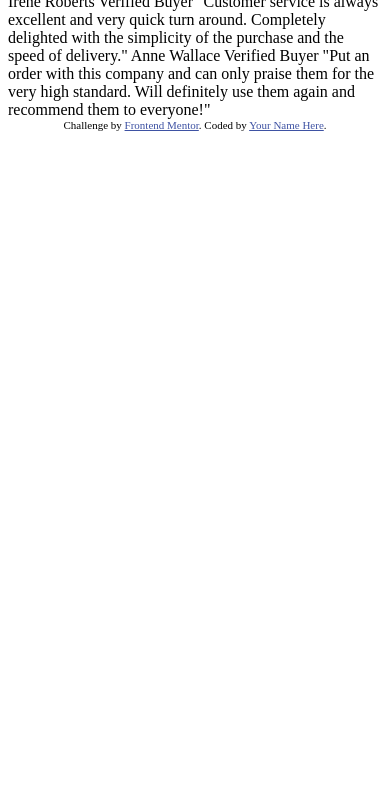
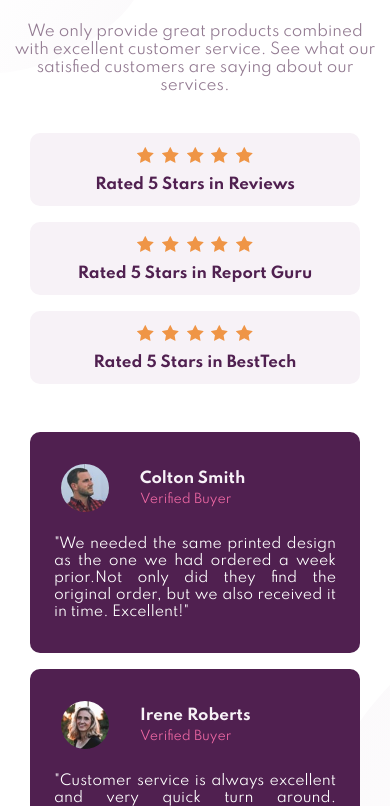
Before and after one commit to flaviojoni/social-proof-section, a plain HTML site: page index.html in a window 390 px wide. Shown: the part 159-965 px from the top of the page. Before the commit the page ends 844 px from the top, so only its background shows below. Drawn offline with Linux system fonts and the light colour scheme.

Commit message:
Mobile Version

```diff
--- a/index.html
+++ b/index.html
@@ -13,49 +13,101 @@
     />
 
     <title>Frontend Mentor | Social proof section</title>
+    <link rel="stylesheet" href="styles.css">
 
-    <!-- Feel free to remove these styles or customise in your own stylesheet 👍 -->
-    <style>
-      .attribution {
-        font-size: 11px;
-        text-align: center;
-      }
-      .attribution a {
-        color: hsl(228, 45%, 44%);
-      }
-    </style>
   </head>
 <body>
-    10,000+ of our users love our products.
+  <main class="t-c">
+    <h1>10,000+ of our users love our products.</h1>
+    <p>We only provide great products combined with excellent customer service.
+    See what our satisfied customers are saying about our services.</p>
+  </main>
 
-    We only provide great products combined with excellent customer service.
-    See what our satisfied customers are saying about our services.
+  <div class="card-stars">
+    <div class="stars-c">
+      <div class="stars-img">
+        <img src="images/icon-star.svg" alt="">
+        <img src="images/icon-star.svg" alt="">
+        <img src="images/icon-star.svg" alt="">
+        <img src="images/icon-star.svg" alt="">
+        <img src="images/icon-star.svg" alt="">
+      </div>
+      <h3>Rated 5 Stars in Reviews</h3>
+    </div>
 
-    Rated 5 Stars in Reviews
-    Rated 5 Stars in Report Guru
-    Rated 5 Stars in BestTech
+    <div class="stars-c">
+      <div class="stars-img">
+        <img src="images/icon-star.svg" alt="">
+        <img src="images/icon-star.svg" alt="">
+        <img src="images/icon-star.svg" alt="">
+        <img src="images/icon-star.svg" alt="">
+        <img src="images/icon-star.svg" alt="">
+      </div>
+      <h3>    Rated 5 Stars in Report Guru</h3>
+    </div>
 
-    Colton Smith
-    Verified Buyer
-    "We needed the same printed design as the one we had ordered a week prior.
-    Not only did they find the original order, but we also received it in time.
-    Excellent!"
+    <div class="stars-c">
+      <div class="stars-img">
+        <img src="images/icon-star.svg" alt="">
+        <img src="images/icon-star.svg" alt="">
+        <img src="images/icon-star.svg" alt="">
+        <img src="images/icon-star.svg" alt="">
+        <img src="images/icon-star.svg" alt="">
+      </div>
+      <h3>Rated 5 Stars in BestTech</h3>
+    </div>
+  </div>
 
-    Irene Roberts
-    Verified Buyer
+
+  <!-- PURPLE CARDS  -->
+  <div class="purple-cards">
+    <div class="card-p">
+      <div class="card-p-intern">
+        <img src="/images/image-colton.jpg" alt="">
+        <div class="card-t">
+          <h4>Colton Smith</h4>
+          <h5>Verified Buyer</h5>
+        </div>
+      </div>
+      <p>
+        "We needed the same printed design as the one we had ordered a week prior.Not only did they find the original order, but we also received it in time. Excellent!"
+      </p>
+    </div>
+
+    <div class="card-p">
+      <div class="card-p-intern">
+        <img src="/images/image-irene.jpg" alt="">
+        <div class="card-t">
+          <h4>Irene Roberts</h4>
+          <h5>Verified Buyer</h5>
+        </div>
+      </div>
+      <p>
         "Customer service is always excellent and very quick turn around. Completely
   delighted with the simplicity of the purchase and the speed of delivery."
+      </p>
+    </div>
 
-    Anne Wallace
-    Verified Buyer
+    <div class="card-p">
+      <div class="card-p-intern">
+        <img src="/images/image-colton.jpg" alt="">
+        <div class="card-t">
+          <h4>Anne Wallace</h4>
+          <h5>Verified Buyer</h5>
+        </div>
+      </div>
+      <p>
         "Put an order with this company and can only praise them for the very high
   standard. Will definitely use them again and recommend them to everyone!"
+      </p>
+    </div>
+  </div>
 
   <div class="attribution">
     Challenge by
     <a href="https://www.frontendmentor.io?ref=challenge" target="_blank"
       >Frontend Mentor</a
-      >. Coded by <a href="#">Your Name Here</a>.
+    >. Coded by <a href="https://github.com/flaviojoni">Flavio Joni</a>.
   </div>
 </body>
 </html>
--- /dev/null
+++ b/styles.css
@@ -0,0 +1,127 @@
+@import url('https://fonts.googleapis.com/css2?family=Spartan:wght@400;500;700&display=swap');
+
+:root {
+    --very-dark-magenta: hsl(300, 43%, 22%);
+    --soft-pink: hsl(333, 80%, 67%);
+    --dark-grayish-magenta: hsl(303, 10%, 53%);
+    --light-grayish-magenta: hsl(300, 24%, 96%);
+    --white: hsl(0, 0%, 100%);
+}
+
+* {
+    padding: 0;
+    margin: 0;
+    box-sizing: border-box;
+}
+
+body {
+    font-size: 15px;
+    font-family: 'Spartan', sans-serif;
+    background-color: var(--white);
+    background-image: url(images/bg-pattern-top-mobile.svg), url(images/bg-pattern-bottom-mobile.svg);
+    background-repeat: no-repeat, no-repeat;
+    background-position: top left, bottom right;
+}
+
+main {
+    margin-top: 48px;
+    margin-bottom: 24px;
+}
+
+h1 {
+    font-weight: 700;
+    color: var(--very-dark-magenta);
+    padding: 24px;
+}
+
+main p {
+    color: var(--dark-grayish-magenta);
+    padding: 14px;
+}
+
+/* STARS CARD */
+.stars-c {
+    display: grid;
+    align-items: center;
+    justify-items: center;
+    max-width: 330px;
+    background-color: var(--light-grayish-magenta);
+    border-radius: 10px;
+    margin: 0 auto;
+    padding-top: 12px;
+    padding-bottom: 12px;
+    margin-bottom: 16px;
+}
+
+.stars-img img {
+    padding: 2px;
+}
+
+.stars-c h3 {
+    font-size: 15px;
+    color: var(--very-dark-magenta);
+    padding-top: 6px;
+}
+
+/* PURPLE CARD */
+.card-p {
+    display: grid;
+    align-items: center;
+    background-color: var(--very-dark-magenta);
+    max-width: 330px;
+    margin: 0 auto;
+    border-radius: 10px;
+    color: var(--white);
+    margin-bottom: 16px;
+}
+
+.card-p-intern {
+    display: grid;
+    align-items: center;
+    grid-template-columns: 1fr 2fr;
+    grid-template-rows: 1fr;
+    padding-top: 32px;
+}
+
+.card-p-intern img {
+    border-radius: 50%;
+    width: 48px;
+    display: block;
+    margin: 0 auto;
+}
+
+.card-p-intern h4 {
+    color: var(--light-grayish-magenta);
+}
+
+.card-p-intern h5 {
+    color: var(--soft-pink);
+    font-weight: 400;
+    padding-top: 4px;
+}
+
+.card-p p {
+    padding: 24px;
+    padding-bottom: 32px;
+    font-size: 14px;
+    text-align: justify;
+}
+
+.purple-cards {
+    margin-top: 48px;
+    margin-bottom: 48px;
+}
+
+/* ---------------------------*/
+
+.attribution {
+    font-size: 11px;
+    text-align: center;
+  }
+.attribution a {
+    color: hsl(228, 45%, 44%);
+}
+
+.t-c {
+    text-align: center;
+}
```
Lines whose indentation alone changed are shown as unchanged.
